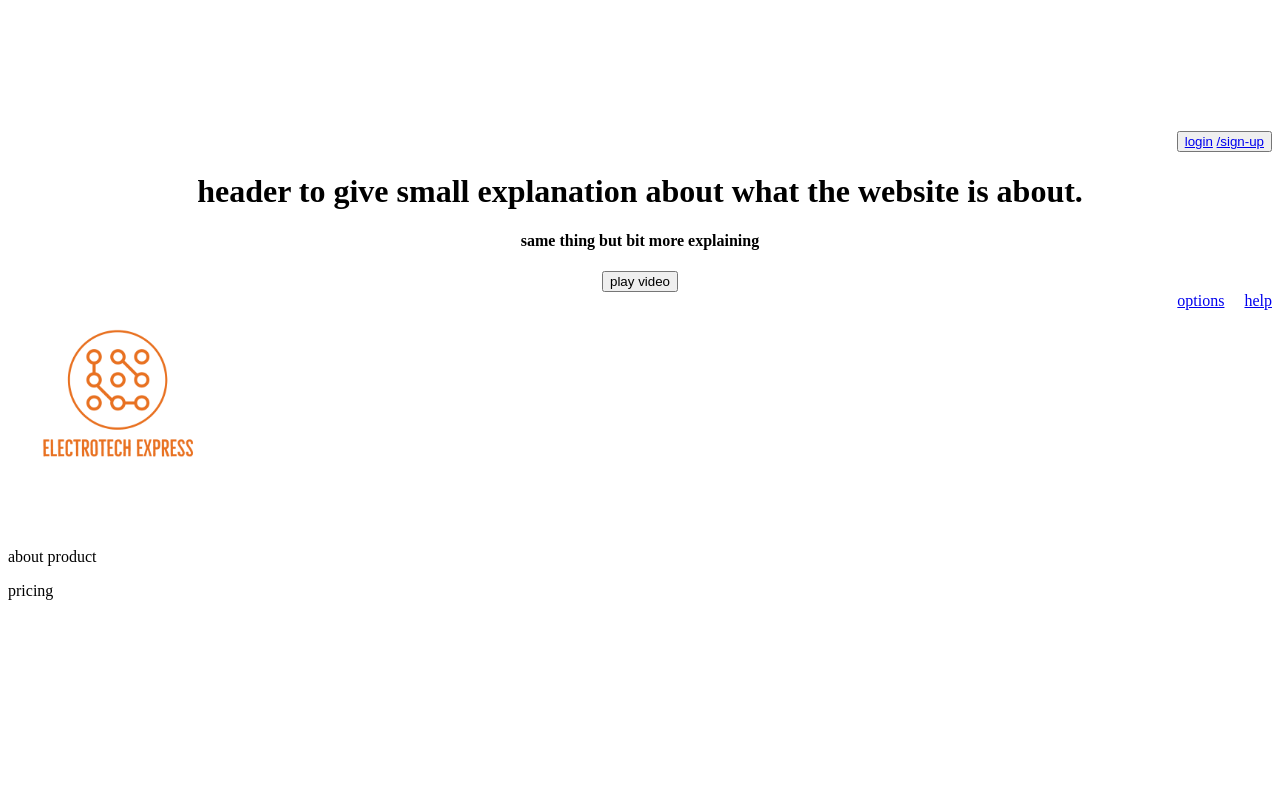
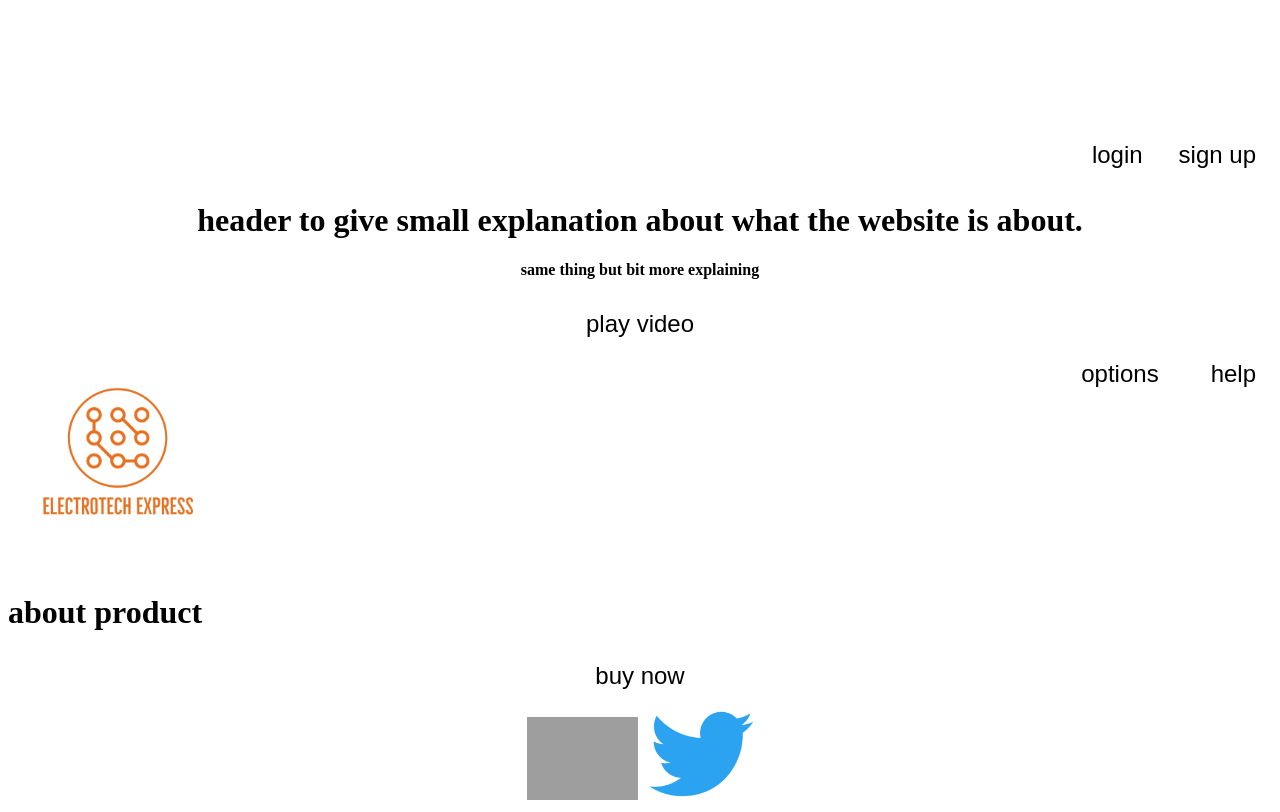
Before and after one commit to aryas-electronic/ElectroTech-Express.github.io, a plain HTML site: page index.html in a window 1280 px wide. Shown: the part 381-1193 px from the top of the page. Before the commit the page ends 997 px from the top, so only its background shows below. Drawn offline with Linux system fonts and the light colour scheme; grey boxes are pictures that could not be loaded.

Commit message:
css hover

```diff
--- a/index.html
+++ b/index.html
@@ -1,20 +1,25 @@
 <!DOCTYPE html>
 <html lang="en">
+
 <head>
     <meta charset="UTF-8">
     <meta name="viewport" content="width=device-width, initial-scale=1.0">
-    <title>Document</title>
-    <link rel="stylesheet" href="style.css">
+    <title>aryas-electronics</title>
+    <link rel="stylesheet" href="./style.css">
+    <link rel="shortcut icon" href="./images/electronic.png" type="image/x-icon">
 </head>
+
 <body>
     <div id="section-1">
         <div id="section-1_row-1">
             <img src="./images/electrotech express-logos_transparent.png" alt="" width="500">
         </div>
         <div id="section-1_login_sign-up">
-        <button>
-            <a href="login.html">login</a>
-            <a href="login.html">/sign-up</a>
+            <button id="login-btn">
+                login
+            </button>
+            <button id="sign-up-btn">
+                sign up
             </button>
         </div>
         <div id="section-1_header">
@@ -29,21 +34,29 @@
         <div id="section-2_row-1">
             <img src="./images/electrotech express-logos_transparent.png" alt="" width="222">
             <div id="options-help">
-            <a href="product-options.html">options</a>
-            <a href="help.html">help</a>
-        </div>
+                <a href="product-options.html"><button>options</button></a>
+                <a href="help.html"><button>help</button></a>
 
             </div>
+        </div>
         <div id="section-2_row-2">
-        <img src="" alt="">
-        <p>about product</p>
+            <h1>about product</h1>
         </div>
         <div id="section-2_row-3">
-        <p>pricing</p>
-
+            <a href="product-options.html"><button>buy now</button></a>
         </div>
-
-
+    </div>
+    <div id="section-3">
+        <div id="credits">
+            <a href="">
+                <img src="./images/792-7927620_instagram-vector-png-instagram-logo-png-free-download.png" alt=""
+                    width="111">
+            </a>
+            <a href="">
+                <img src="./images/Screenshot 2023-06-21 095041.png" alt="" width="111">
+            </a>
+        </div>
     </div>
 </body>
+
 </html>
--- a/style.css
+++ b/style.css
@@ -1,3 +1,6 @@
+a{
+    text-decoration: none;
+}
 div#section-1_row-1{
     text-align: center;
 }
@@ -17,5 +20,32 @@ div#section-2_row-1{
 div#options-help{
    display: flex;
    gap: 20px;
+
 }
-div
+div#section-2_row-2{
+    display: flex;
+    text-align: center;
+}
+div#section-2_row-3{
+    text-align: center;
+}
+
+div#credits{
+    text-align: center;
+}
+button{
+    padding: 10px 16px 10px 16px;
+    font-size: 24px;
+    background :transparent;
+    border: transparent;
+    border-bottom: 2px solid transparent;
+
+}
+button:hover{
+    color: orange;
+    background: black;
+    cursor: pointer;
+    transition-duration: 0.5s;
+    border-bottom: 2px solid orange;
+    box-shadow: 6px 6px 4px lightgrey;
+}
```
Also changed, not shown: images/61EhqLOuvsL._AC_SX466_.jpg (added), images/Screenshot 2023-06-21 095041.png (added), images/electronic.png (added), images/images - Copy/electronic.png (added), images/images - Copy/electrotech express-logos_transparent.png (added), images/images - Copy/images/electronic.png (added), images/images - Copy/images/electrotech express-logos_transparent.png (added), 1 other file. Lines whose indentation alone changed are shown as unchanged.
